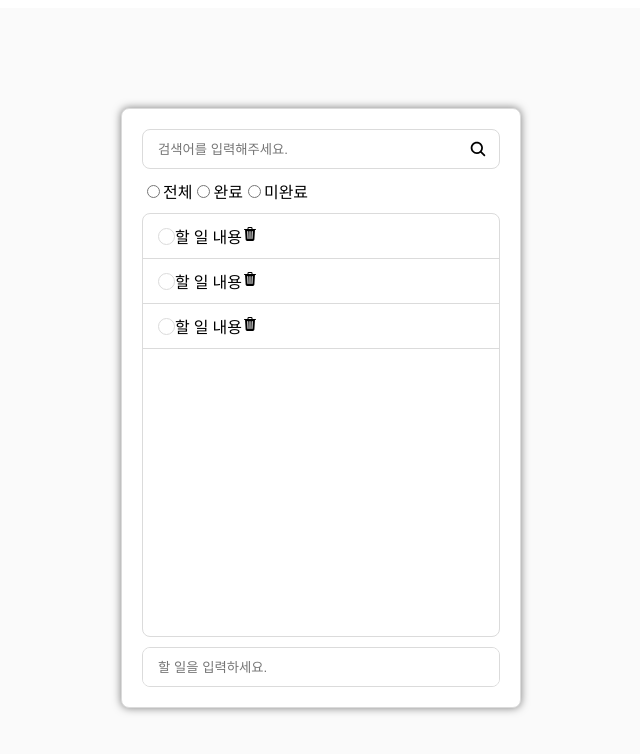
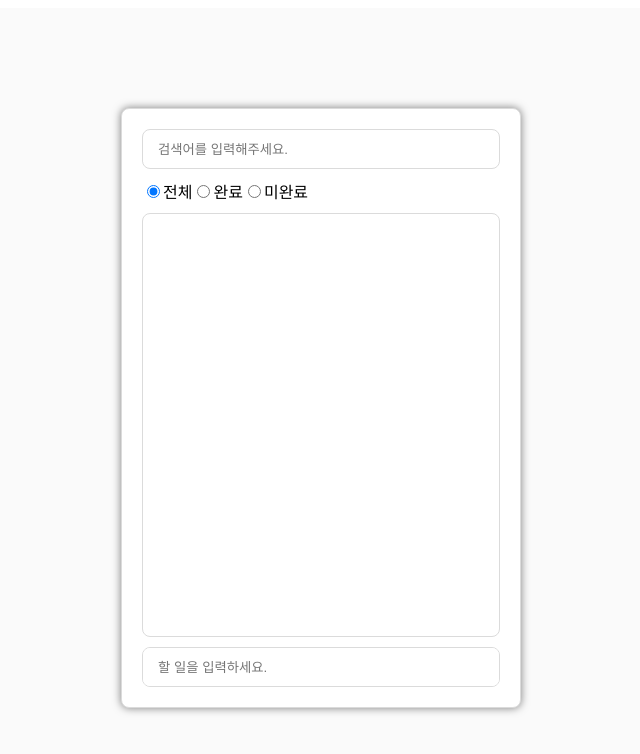
Before and after one commit to dongyoon7212/korit_gov_react_study, a React (Vite) app: page / in a window 1280 px wide. Shown: the top 754 px of the page, without its empty margins (327-967 px from the left). Built offline with nearby package versions, Linux system fonts and the light colour scheme.

Commit message:
Feat: commit

```diff
--- a/src/TodoList/components/Header/Header.jsx
+++ b/src/TodoList/components/Header/Header.jsx
@@ -1,9 +1,14 @@
 /** @jsxImportSource @emotion/react */
-import { IoSearch } from "react-icons/io5";
 import * as s from "./styles";
-import React from "react";
 
-function Header() {
+function Header({ filterMode, setFilterMode, setSearchKeyword }) {
+    const searchInputOnChangeHandler = (e) => {
+        setSearchKeyword(e.target.value);
+    };
+
+    const filterModeOnChangeHandler = (e) => {
+        setFilterMode(e.target.id);
+    };
     return (
         <>
             <div css={s.container}>
@@ -11,17 +16,33 @@ function Header() {
                     css={s.searchInput}
                     type="text"
                     placeholder="검색어를 입력해주세요."
+                    onChange={searchInputOnChangeHandler}
                 />
-                <button css={s.searchButton}>
-                    <IoSearch />
-                </button>
             </div>
             <div css={s.filterContainer}>
-                <input type="radio" id="all" name="filter" />
+                <input
+                    type="radio"
+                    id="all"
+                    name="filter"
+                    checked={filterMode === "all"}
+                    onChange={filterModeOnChangeHandler}
+                />
                 <label htmlFor="all">전체</label>
-                <input type="radio" id="complete" name="filter" />
+                <input
+                    type="radio"
+                    id="complete"
+                    name="filter"
+                    checked={filterMode === "complete"}
+                    onChange={filterModeOnChangeHandler}
+                />
                 <label htmlFor="complete">완료</label>
-                <input type="radio" id="incomplete" name="filter" />
+                <input
+                    type="radio"
+                    id="incomplete"
+                    name="filter"
+                    checked={filterMode === "incomplete"}
+                    onChange={filterModeOnChangeHandler}
+                />
                 <label htmlFor="incomplete">미완료</label>
             </div>
         </>
--- a/src/TodoList/components/Header/styles.js
+++ b/src/TodoList/components/Header/styles.js
@@ -17,24 +17,6 @@ export const searchInput = css`
     padding: 5px 15px;
 `;
 
-export const searchButton = css`
-    height: 38px;
-    font-size: 18px;
-    display: flex;
-    justify-content: center;
-    align-items: center;
-    border-radius: 8px;
-    border: none;
-    padding: 5px 12px;
-    background-color: transparent;
-    cursor: pointer;
-    transition: all 0.2s ease;
-
-    &:hover {
-        background-color: #f2f2f2;
-    }
-`;
-
 export const filterContainer = css`
     padding: 10px 0px;
 `;
--- a/src/TodoList/components/Layout/Layout.jsx
+++ b/src/TodoList/components/Layout/Layout.jsx
@@ -3,11 +3,15 @@ import Header from "../Header/Header";
 import * as s from "./styles";
 import React from "react";
 
-function Layout({ children }) {
+function Layout({ children, setSearchKeyword, filterMode, setFilterMode }) {
     return (
         <div css={s.layout}>
             <div css={s.container}>
-                <Header />
+                <Header
+                    filterMode={filterMode}
+                    setFilterMode={setFilterMode}
+                    setSearchKeyword={setSearchKeyword}
+                />
                 {children}
             </div>
         </div>
--- a/src/TodoList/components/Main/Main.jsx
+++ b/src/TodoList/components/Main/Main.jsx
@@ -1,47 +1,91 @@
 /** @jsxImportSource @emotion/react */
 import { IoTrash } from "react-icons/io5";
 import * as s from "./styles";
-import React from "react";
+import React, { useState } from "react";
 
-function Main() {
+function Main({ todoList, setTodoList }) {
+    const [inputValue, setInputValue] = useState("");
+
+    const inputOnChangeHandler = (e) => {
+        setInputValue(e.target.value);
+    };
+
+    const onKeyDownHandler = (e) => {
+        if (e.keyCode !== 13) {
+            return;
+        }
+
+        if (inputValue.trim().length === 0) {
+            return;
+        }
+
+        setTodoList((prev) => {
+            const newId = prev.length === 0 ? 1 : prev[prev.length - 1].id + 1;
+            const newTodo = {
+                id: newId,
+                content: inputValue,
+                isComplete: false,
+            };
+
+            return [...prev, newTodo];
+        });
+
+        setInputValue("");
+    };
+
+    const checkboxOnChangeHandler = (todoId) => {
+        setTodoList((prev) =>
+            prev.map((todo) => {
+                if (todo.id === todoId) {
+                    return {
+                        ...todo,
+                        isComplete: !todo.isComplete,
+                    };
+                }
+                return todo;
+            })
+        );
+    };
+
+    const deleteOnClickHandler = (todoId) => {
+        setTodoList((prev) => prev.filter((todo) => todo.id !== todoId));
+    };
+
     return (
         <div css={s.container}>
             <div css={s.listContainer}>
                 <ul>
-                    <li>
-                        <input type="checkbox" id="1" />
-                        <label htmlFor="1"></label>
-                        <label htmlFor="1">할 일 내용</label>
-                        <div>
+                    {todoList.map((todo) => (
+                        <li key={todo.id}>
                             <div>
+                                <input
+                                    type="checkbox"
+                                    id={todo.id}
+                                    checked={todo.isComplete}
+                                    onChange={() =>
+                                        checkboxOnChangeHandler(todo.id)
+                                    }
+                                />
+                                <label htmlFor={todo.id}></label>
+                                <label htmlFor={todo.id}>{todo.content}</label>
+                            </div>
+                            <div
+                                css={s.trashBoxContainer}
+                                onClick={() => deleteOnClickHandler(todo.id)}>
                                 <IoTrash />
                             </div>
-                        </div>
-                    </li>
-                    <li>
-                        <input type="checkbox" id="2" />
-                        <label htmlFor="2"></label>
-                        <label htmlFor="2">할 일 내용</label>
-                        <div>
-                            <div>
-                                <IoTrash />
-                            </div>
-                        </div>
-                    </li>
-                    <li>
-                        <input type="checkbox" id="3" />
-                        <label htmlFor="3"></label>
-                        <label htmlFor="3">할 일 내용</label>
-                        <div>
-                            <div>
-                                <IoTrash />
-                            </div>
-                        </div>
-                    </li>
+                        </li>
+                    ))}
                 </ul>
             </div>
             <div css={s.todoInputContainer}>
-                <input type="text" placeholder="할 일을 입력하세요." />
+                <input
+                    type="text"
+                    placeholder="할 일을 입력하세요."
+                    value={inputValue}
+                    onChange={inputOnChangeHandler}
+                    onKeyDown={onKeyDownHandler}
+                />
             </div>
         </div>
     );
--- a/src/TodoList/components/Main/styles.js
+++ b/src/TodoList/components/Main/styles.js
@@ -20,13 +20,20 @@ export const listContainer = css`
         height: 100%;
 
         & > li {
+            position: relative;
             display: flex;
+            justify-content: space-between;
             align-items: center;
             padding: 10px 15px;
             border-bottom: 1px solid #dbdbdb;
             box-sizing: border-box;
 
-            & > input[type="checkbox"] {
+            & > div {
+                display: flex;
+                align-items: center;
+            }
+
+            & > div > input[type="checkbox"] {
                 margin: 0;
                 padding: 0;
                 display: none;
@@ -40,6 +47,7 @@ export const listContainer = css`
                     height: 17px;
                     border: 1px solid #dbdbdb;
                     box-sizing: border-box;
+                    margin-right: 10px;
                 }
 
                 &:checked + label::after {
@@ -72,3 +80,20 @@ export const todoInputContainer = css`
         height: 100%;
     }
 `;
+
+export const trashBoxContainer = css`
+    position: absolute;
+    display: flex;
+    justify-content: center;
+    align-items: center;
+    right: 0;
+    width: 45px;
+    height: 45px;
+    font-size: 18px;
+    transition: all 0.2s ease;
+
+    &:hover {
+        background-color: #ea0808;
+        color: white;
+    }
+`;
--- a/src/TodoList/pages/Index.jsx
+++ b/src/TodoList/pages/Index.jsx
@@ -1,11 +1,41 @@
-import React from "react";
+import React, { use, useEffect, useState } from "react";
 import Layout from "../components/Layout/Layout";
 import Main from "../components/Main/Main";
 
 function Index() {
+    const [todoList, setTodoList] = useState(() => {
+        const localStorageTodoList = localStorage.getItem("TodoList");
+        return localStorageTodoList ? JSON.parse(localStorageTodoList) : [];
+    });
+    const [searchKeyword, setSearchKeyword] = useState("");
+    const [filterMode, setFilterMode] = useState("all");
+
+    useEffect(() => {
+        localStorage.setItem("TodoList", JSON.stringify(todoList));
+    }, [todoList]);
+
+    const filterTodoList = todoList
+        .filter((todo) => {
+            if (filterMode === "all") {
+                return true;
+            } else if (filterMode === "complete") {
+                return todo.isComplete;
+            } else if (filterMode === "incomplete") {
+                return !todo.isComplete;
+            }
+        })
+        .filter((todo) => {
+            if (searchKeyword.trim().length === 0) {
+                return true;
+            }
+            return todo.content.includes(searchKeyword);
+        });
     return (
-        <Layout>
-            <Main />
+        <Layout
+            setSearchKeyword={setSearchKeyword}
+            filterMode={filterMode}
+            setFilterMode={setFilterMode}>
+            <Main todoList={filterTodoList} setTodoList={setTodoList} />
         </Layout>
     );
 }
```
